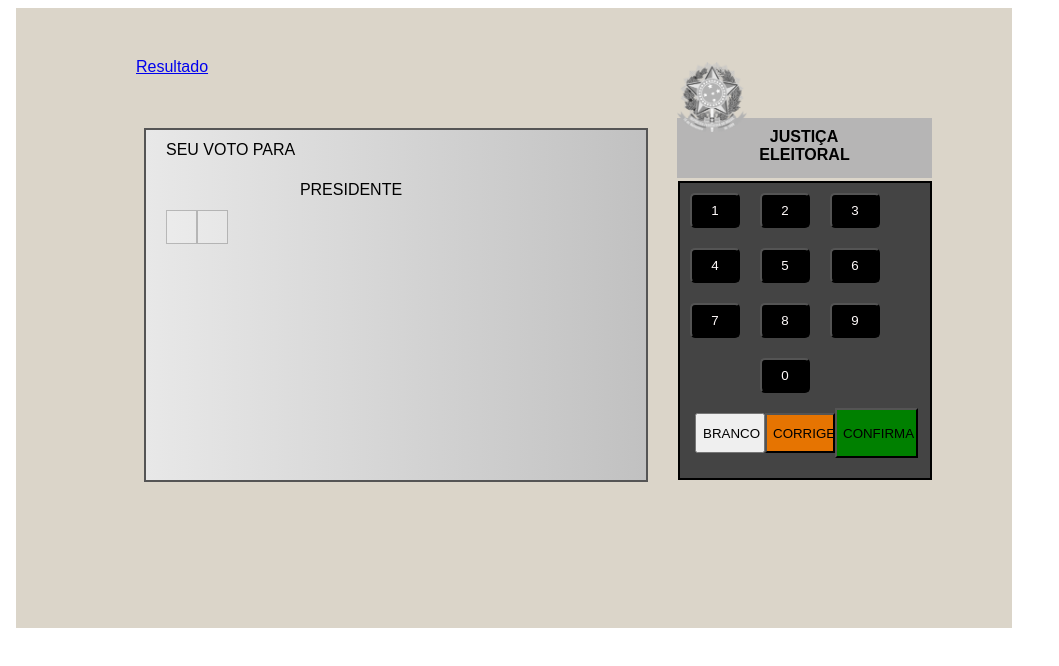
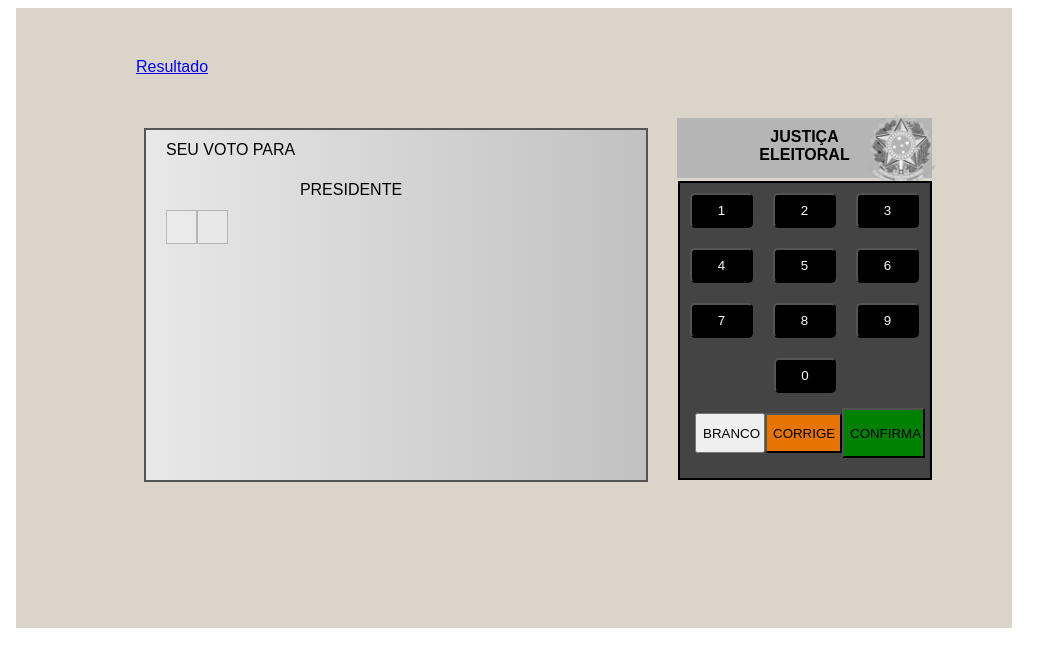
Before and after one commit to ivsonramos/urna_eletronica_angular, an Angular app: page / in a window 1280 px wide. Shown: the top 666 px of the page, without its empty margins (0-1059 px from the left). Built offline with nearby package versions, Linux system fonts and the light colour scheme.

Commit message:
:construction:Ajusta posição do teclado

```diff
--- a/src/app/app.component.scss
+++ b/src/app/app.component.scss
@@ -36,11 +36,9 @@ img{
 .img-justica{
   height: 70px;
   width: 70px;
-  position: relative;
-  margin-left: -94px;
-  margin-right: 23px;
   border: 0px;
   padding: 0px;
+  margin: -4px;
 }
 b{
   text-align: center;
@@ -83,16 +81,16 @@ b{
   color: snow;
   border-radius: 5px;
   height: 35px;
-  width: 50px;
+  width: 63px;
 }
 .bnt.click_0 {
   margin: 10px;
-  margin-left: 80px;
+  margin-left: 94px;
   background-color: black;
   color: snow;
   border-radius: 5px;
   height: 35px;
-  width: 50px;
+  width: 62px;
 }
 .teclado2{
   text-align: center;
@@ -110,7 +108,7 @@ b{
 }
 .laranja{
   height: 40px;
-  width: 70px;
+  width: 77px;
   background-color: #E67401;
 }
 .verde{
```
